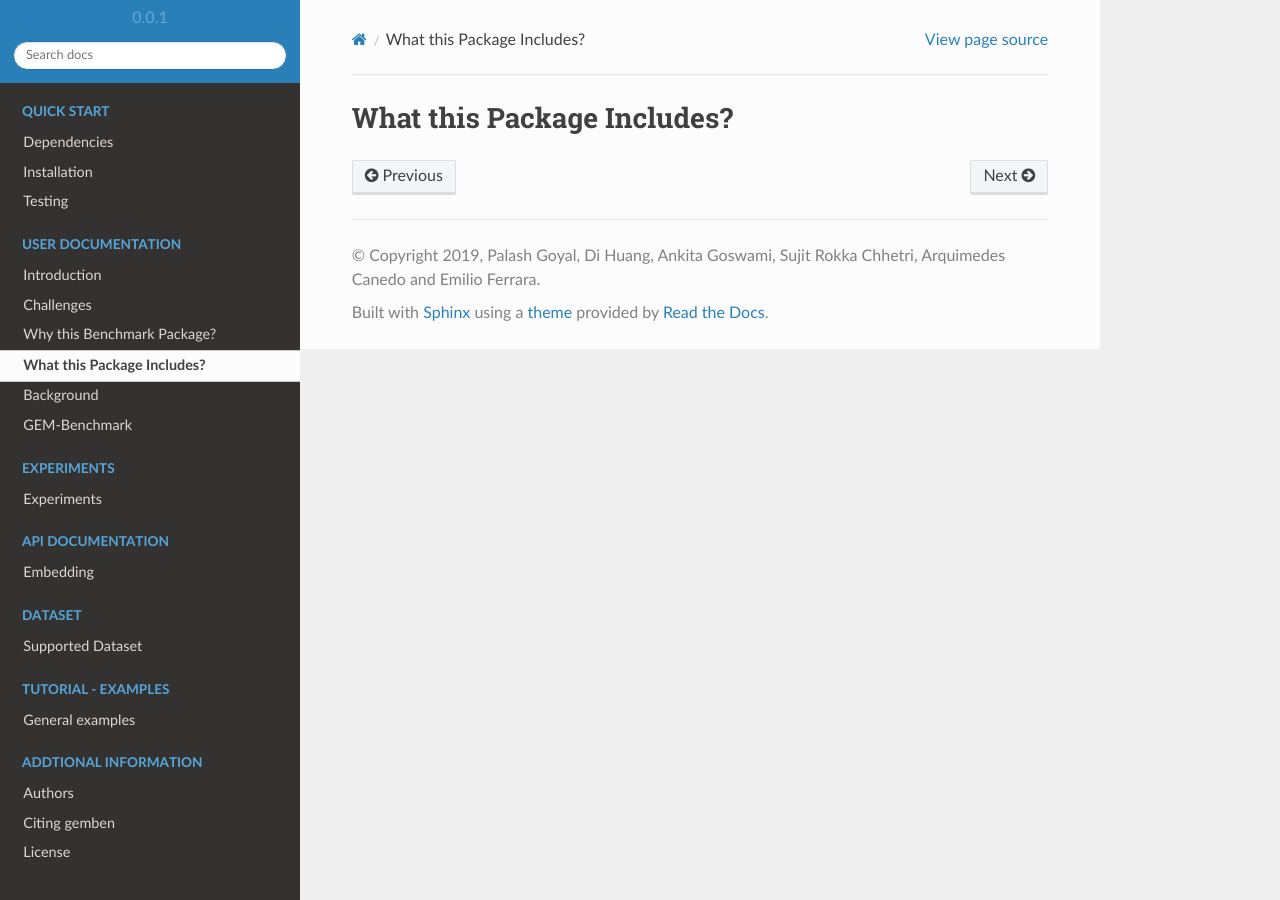
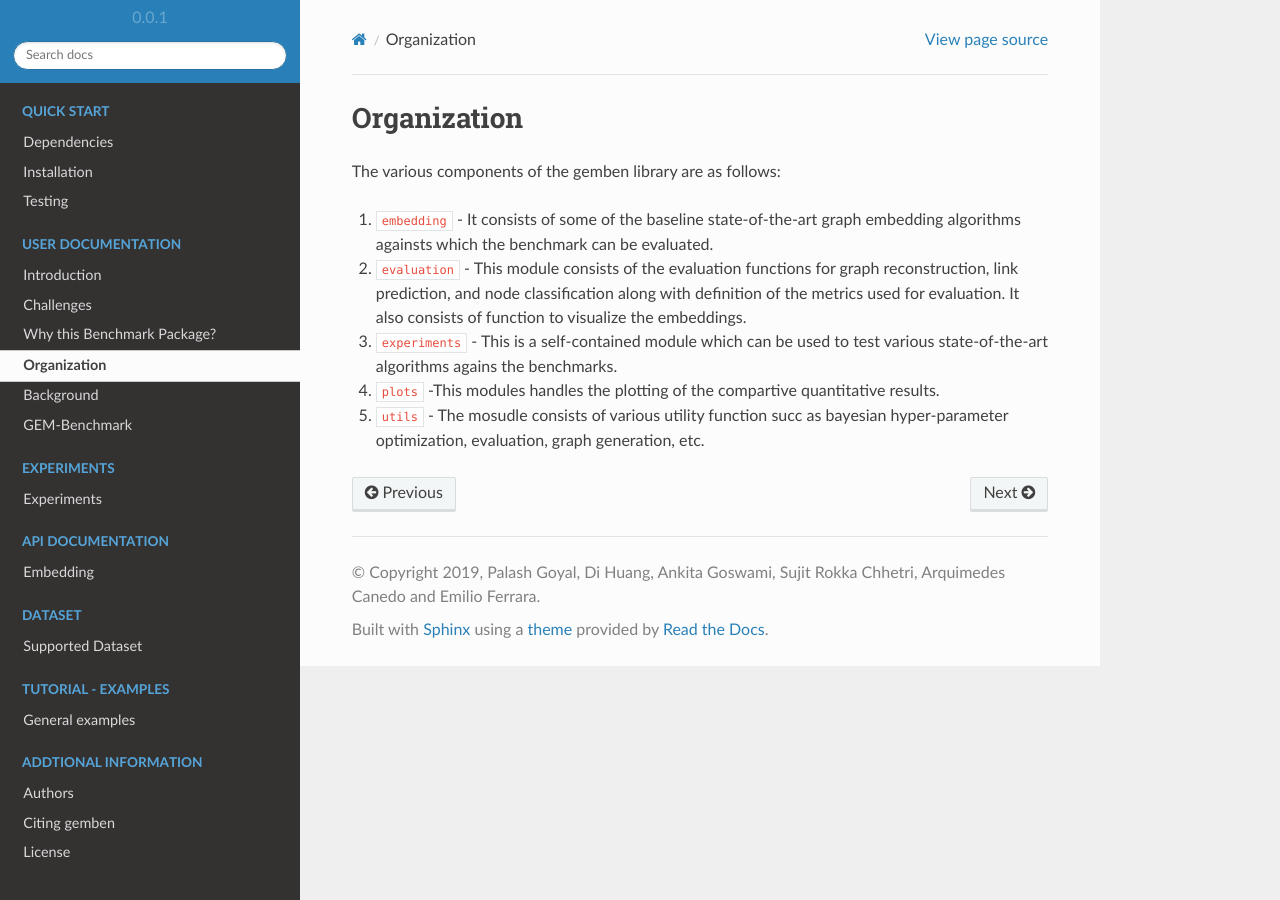
Before and after one commit to Sujit-O/gemben, a Sphinx documentation site: the page built from docs/source/organization.rst, in a window 1280 px wide. Built offline with Sphinx 7.4.7 and the Read the Docs theme 2.0.0, drawn with Linux system fonts in a browser that asks for light colours; formulas are drawn with MathJax 3.

Commit message:
made changes to the organizatio.rst

```diff
--- a/docs/source/organization.rst
+++ b/docs/source/organization.rst
@@ -1,2 +1,14 @@
-What this Package Includes?
-----------------------------
+Organization
+=============
+
+The various components of the gemben library are as follows:
+
+1) ``embedding`` - It consists of some of the baseline state-of-the-art graph embedding algorithms againsts which the benchmark can be evaluated.
+
+2) ``evaluation`` - This module consists of the evaluation functions for graph reconstruction, link prediction, and node classification along with definition of the metrics used for evaluation. It also consists of function to visualize the embeddings.
+
+3) ``experiments`` - This is a self-contained module which can be used to test various state-of-the-art algorithms agains the benchmarks.
+
+4) ``plots`` -This modules handles the plotting of the compartive quantitative results.
+
+5) ``utils`` - The mosudle consists of various utility function succ as bayesian hyper-parameter optimization, evaluation, graph generation, etc.
```
